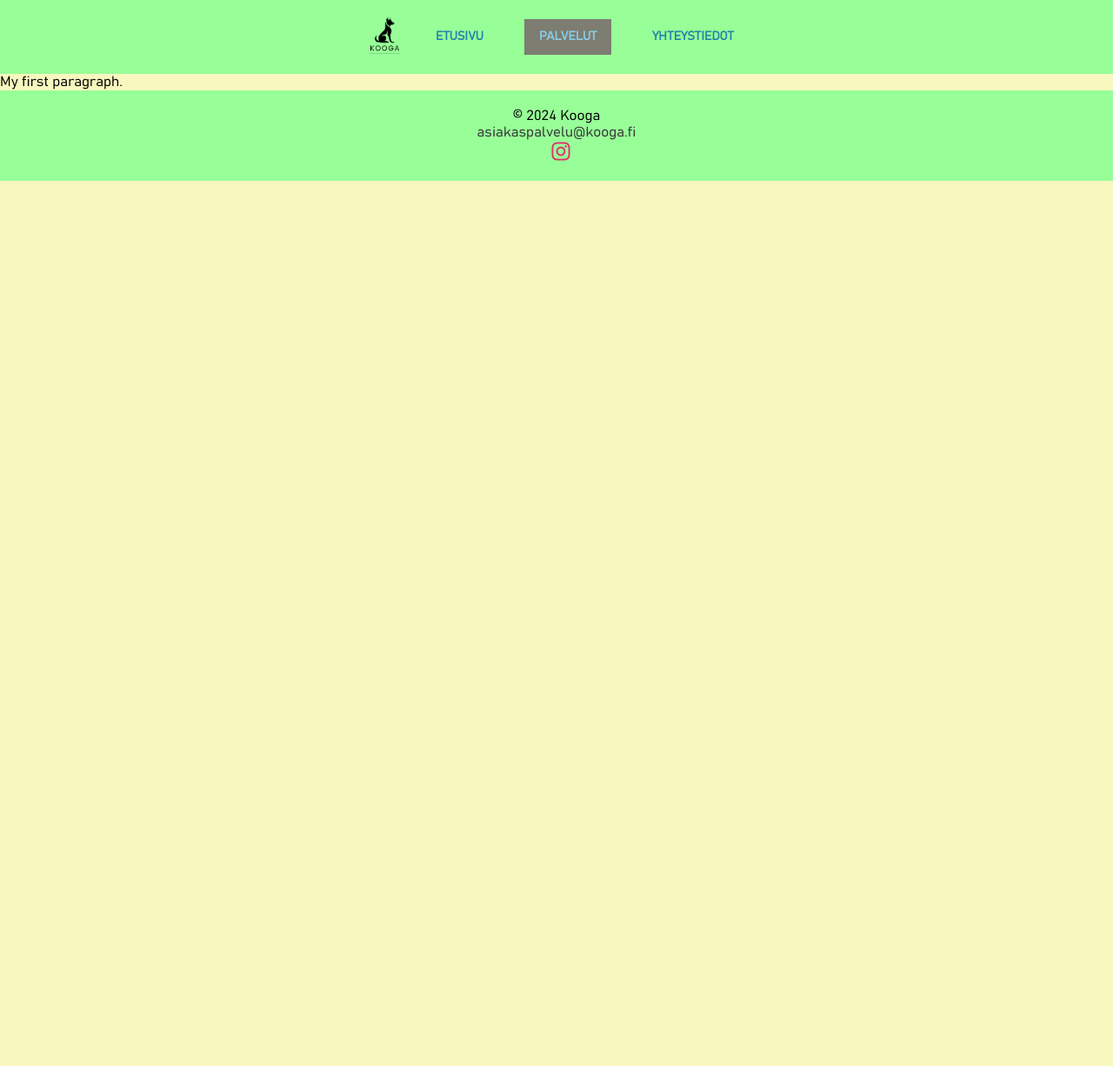
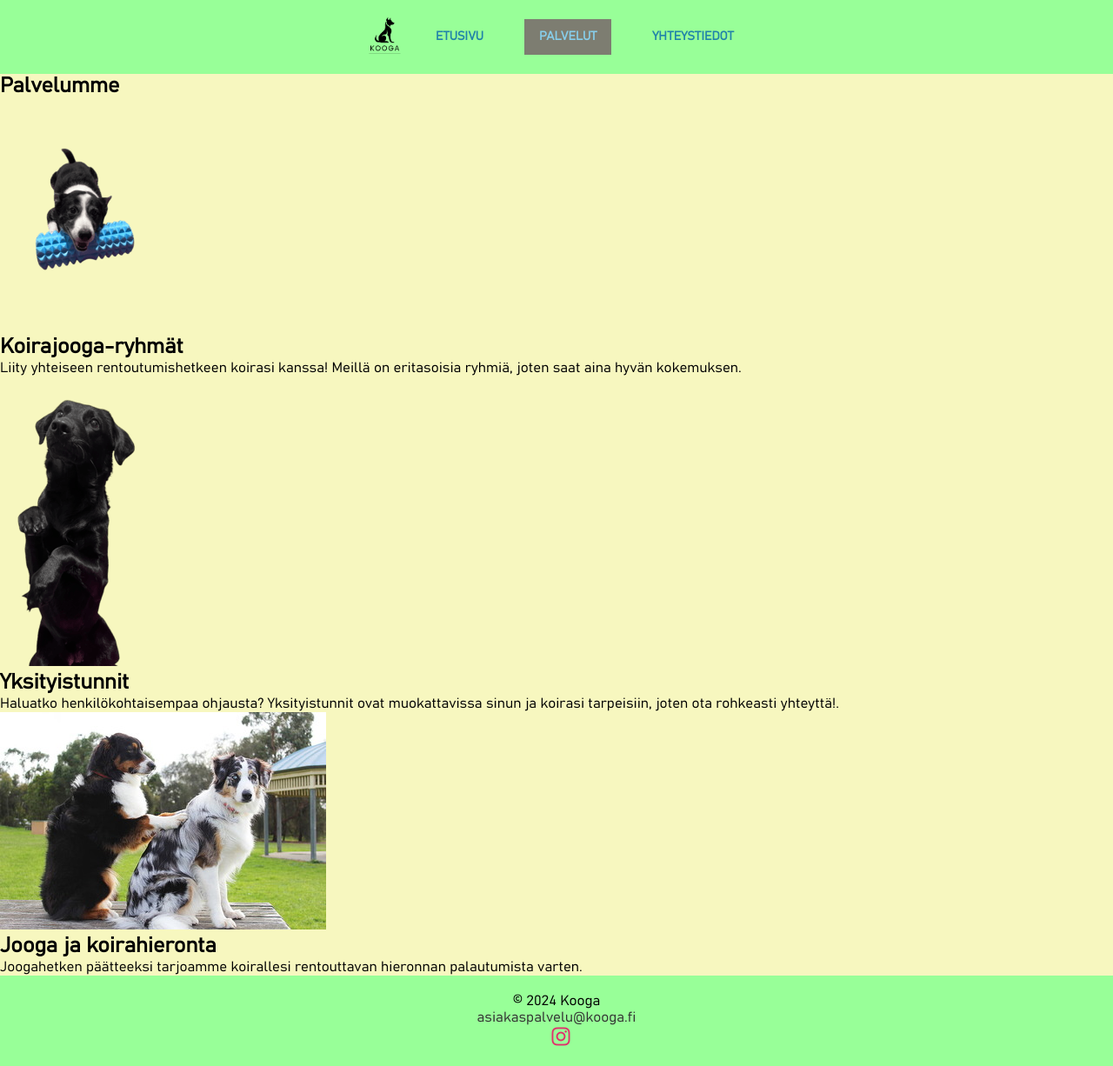
Before and after one commit to Karjiss/Karjiss, a plain HTML site: page palvelut.html in a window 1280 px wide. Shown: the whole page at 87% size. Before the commit the page ends 800 px from the top, so only its background shows below. Drawn offline with Linux system fonts and the light colour scheme.

Commit message:
big updates

```diff
--- a/palvelut.html
+++ b/palvelut.html
@@ -5,7 +5,7 @@
     <meta name="viewport" content="width=device-width, initial-scale=1.0">
     <link rel="stylesheet" href="tyyli.css">
     <link rel="stylesheet" href="https://cdnjs.cloudflare.com/ajax/libs/font-awesome/6.0.0-beta3/css/all.min.css">
-    <title>Kooga</title>
+    <title>Kooga - Palvelut</title>
     <link rel="apple-touch-icon" sizes="180x180" href="apple-touch-icon.png">
     <link rel="icon" type="image/png" sizes="32x32" href="favicon-32x32.png">
     <link rel="icon" type="image/png" sizes="16x16" href="favicon-16x16.png">
@@ -16,8 +16,6 @@
 </head>
 
 <body>
-
-
 
     <!-- Centered Navigation bar -->
     <nav class="navbar">
@@ -31,7 +29,31 @@
         </div>
     </nav>
 
-    <p>My first paragraph.</p>
+    <!-- Palvelut osio -->
+    <section class="palvelut">
+        <h1>Palvelumme</h1>
+
+        <!-- Palvelu 1 -->
+        <div class="palvelu">
+            <img src="kuva1.png" alt="Koirajooga-ryhmät" class="palvelu-kuva">
+            <h2>Koirajooga-ryhmät</h2>
+            <p>Liity yhteiseen rentoutumishetkeen koirasi kanssa! Meillä on eritasoisia ryhmiä, joten saat aina hyvän kokemuksen.</p>
+        </div>
+
+        <!-- Palvelu 2 -->
+        <div class="palvelu">
+            <img src="kuva2.png" alt="Yksityistunnit" class="palvelu-kuva">
+            <h2>Yksityistunnit</h2>
+            <p>Haluatko henkilökohtaisempaa ohjausta? Yksityistunnit ovat muokattavissa sinun ja koirasi tarpeisiin, joten ota rohkeasti yhteyttä!.</p>
+        </div>
+
+        <!-- Palvelu 3 -->
+        <div class="palvelu">
+            <img src="kuva3.jpg" alt="Jooga ja koirahieronta" class="palvelu-kuva">
+            <h2>Jooga ja koirahieronta</h2>
+            <p>Joogahetken päätteeksi tarjoamme koirallesi rentouttavan hieronnan palautumista varten.</p>
+        </div>
+    </section>
 
     <footer>
         <div class="footer-content">
@@ -42,5 +64,6 @@
             </a>
         </div>
     </footer>
+
 </body>
 </html>
```
Also changed, not shown: kuva1.png (added), kuva2.png (added), kuva3.jpg (added).
